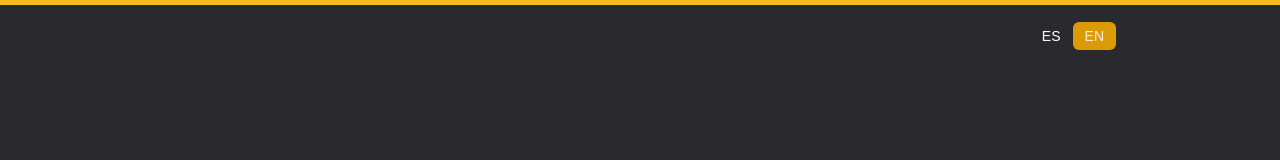
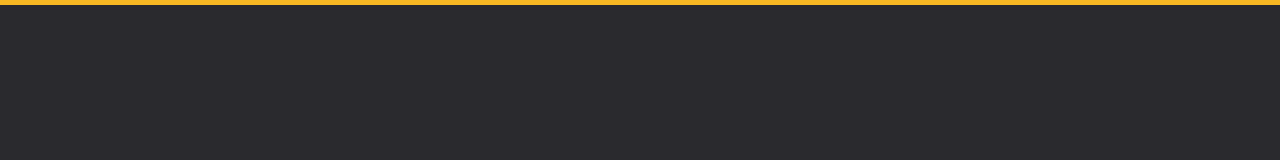
Before and after one commit to tamaraantonella/personal-portfolio, a React (Create React App) app: page / in a window 1280 px wide. Shown: the top 160 px of the page. Built offline with nearby package versions, Linux system fonts and the light colour scheme.

Commit message:
fix:Reorder components

```diff
--- a/src/App.js
+++ b/src/App.js
@@ -16,15 +16,14 @@ const App = () => {
   return (
     <>
     <ParticlesBg />
-    <motion.div className="mx-auto relative">
+    <motion.div className="sm:mx-auto box-border">
       <motion.div style={{ scaleX }} className="progress-bar" />
-      <LangSwitch easing={easing} />
-      <Nav stagger={stagger} />
+      <Nav stagger={stagger} easing={easing} />
       <Header stagger={stagger} easing={easing} transition={transition} />
       <About container={container} subtitleAndContent={subtitleAndContent} title={title} />
       <Experience container={container} subtitleAndContent={subtitleAndContent} title={title} />
       <Projects container={container} subtitleAndContent={subtitleAndContent} title={title} />
-      <Contact  />
+        <Contact container={container} subtitleAndContent={subtitleAndContent} title={title} />
       <Footer />
     </motion.div>
     </>
```
